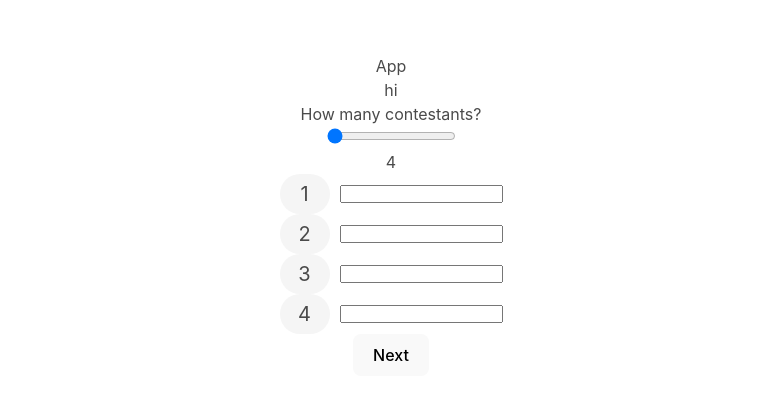
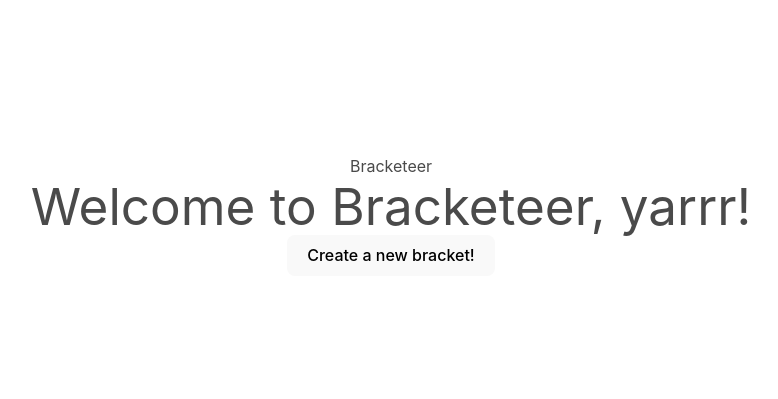
Before and after one commit to harrisimon/bracketeer, a React (Vite) app: page / in a window 1280 px wide. Shown: the part 185-584 px from the top of the page, without its empty margins (249-1027 px from the left). Built offline with nearby package versions, Linux system fonts and the light colour scheme.

Commit message:
added react-router, initial setup, creating bracket currently navigates back to home route

```diff
--- a/package.json
+++ b/package.json
@@ -15,6 +15,8 @@
     "@types/d3": "^7.4.0",
     "@types/node": "18.15.13",
     "@types/react-beautiful-dnd": "^13.1.4",
+    "@types/react-router": "^5.1.20",
+    "@types/react-router-dom": "^5.3.3",
     "axios": "^1.4.0",
     "body-parser": "^1.20.2",
     "cors": "^2.8.5",
@@ -27,7 +29,8 @@
     "react": "^18.2.0",
     "react-beautiful-dnd": "^13.1.1",
     "react-bulma-components": "^4.1.0",
-    "react-dom": "^18.2.0"
+    "react-dom": "^18.2.0",
+    "react-router-dom": "^6.11.1"
   },
   "devDependencies": {
     "@babel/core": "^7.21.4",
--- a/src/client/App.tsx
+++ b/src/client/App.tsx
@@ -1,32 +1,38 @@
-import { useState } from 'react';
-import BracketLeaf from './../client/components/BracketLeaf';
-import './App.css';
-import BracketNode from './../client/components/BracketNode';
-import Input from './components/Input';
-import CreateBracket from './components/CreateBracket';
+import { Fragment, useState } from "react"
+import { HashRouter as Router, Route, Link, Routes } from "react-router-dom"
+import BracketLeaf from "./../client/components/BracketLeaf"
+import "./App.css"
+import BracketNode from "./../client/components/BracketNode"
+import Input from "./components/Input"
+import CreateBracket from "./components/CreateBracket"
+import Home from "./components/pages/home"
 
 function App() {
-  const [count, setCount] = useState(0);
+	const [count, setCount] = useState(0)
 
 	const data = {
 		left: {
-      name: 'Red Dead Redemption 2',
+			name: "Red Dead Redemption 2",
 			votes: 4,
 		},
 		right: {
-      name: 'Ocarina of Time',
+			name: "Ocarina of Time",
 			votes: 6,
 		},
-  };
+	}
 
 	return (
-    <div className='App'>
-      <h3>App</h3>
-      {/* <Input /> */}
-      <CreateBracket />
-      {/*<BracketNode data={data}/>*/}
+		<Fragment>
+			<div className="App">
+				<h3>Bracketeer</h3>
+      {/* Insert nav here later */}
+				<Routes>
+					<Route path="/" element={<Home />} />
+					<Route path="/create" element={<CreateBracket />} />
+				</Routes>
 			</div>
-  );
+		</Fragment>
+	)
 }
 
-export default App;
+export default App
--- a/src/client/components/CreateBracket.tsx
+++ b/src/client/components/CreateBracket.tsx
@@ -1,15 +1,16 @@
-import { useState, FormEvent, Dispatch } from 'react';
-import { MultiStepForm } from './MultiStep';
-import  { postBracket}  from '../api/bracketCalls'
-
-import Input from './Input';
-import SeedOrder from './SeedOrder';
+import { useState, FormEvent, Dispatch } from "react"
+import { MultiStepForm } from "./MultiStep"
+import { postBracket } from "../api/bracketCalls"
+import { useNavigate } from 'react-router-dom'
+import Input from "./Input"
+import SeedOrder from "./SeedOrder"
 
 const CreateBracket = () => {
 	const [contestants, setContestants] = useState(
-    new Array(64).fill('').map((u, i) => ({ name: '', index: i }))
-  );
-  const [sliderVal, setSliderVal] = useState(2);
+		new Array(64).fill("").map((u, i) => ({ name: "", index: i }))
+	)
+	const [sliderVal, setSliderVal] = useState(2)
+  const navigate = useNavigate()
 
 	const { steps, currStepIndex, step, isFirstForm, isLastForm, back, next } =
 		MultiStepForm([
@@ -24,42 +25,47 @@ const CreateBracket = () => {
 				setContestants={setContestants}
 				sliderVal={sliderVal}
 			/>,
-    ]);
+		])
 
 	function handleSubmit(e: FormEvent) {
-    e.preventDefault();
-    console.log('contestants: ', contestants.slice(0, 2 ** sliderVal));
-    if (!isLastForm) return next();
+		e.preventDefault()
+		console.log("contestants: ", contestants.slice(0, 2 ** sliderVal))
+		if (!isLastForm) return next()
 		// when seeded order is submitted, produce an array of
 		// it's possible the whole contestant-as-object approach is more complicated than it needs to be and we could use an array throughout?
 
 		// post this to tournament creation route:
 		const seededOrder = contestants
 			.slice(0, 2 ** sliderVal)
-      .map((el) => el.name);
-    console.log(seededOrder);
+			.map((el) => el.name)
+		console.log(seededOrder)
 		// Object does not require roundInterval or displayVotes but are included in post for now.
-    postBracket({"contestants":seededOrder, "roundInterval": 3000000,
-    "displayVotesDuringRound": false})
+		postBracket({
+			contestants: seededOrder,
+			roundInterval: 3000000,
+			displayVotesDuringRound: false,
+		}).then(()=>navigate('/'))
 	}
 
 	return (
-    <div className='form'>
-      <div className='steps'>
+		<div className="form">
+			<div className="steps">
 				<form onSubmit={handleSubmit}>
 					{step}
-          <div className='nav-buttons'>
+					<div className="nav-buttons">
 						{!isFirstForm && (
-              <button type='button' onClick={back}>
+							<button type="button" onClick={back}>
 								Go Back
 							</button>
 						)}
-            <button type='submit'>{isLastForm ? 'Finish' : 'Next'}</button>
+						<button type="submit">
+							{isLastForm ? "Finish" : "Next"}
+						</button>
 					</div>
 				</form>
 			</div>
 		</div>
-  );
-};
+	)
+}
 
-export default CreateBracket;
+export default CreateBracket
--- /dev/null
+++ b/src/client/components/pages/home.tsx
@@ -0,0 +1,11 @@
+import { Link } from "react-router-dom"
+const Home = () => {
+	return (
+		<div>
+			<h1>Welcome to Bracketeer, yarrr!</h1>
+            {/* replace with nav in app eventually */}
+			<Link to="/create"> <button>Create a new bracket!</button></Link>
+		</div>
+	)
+}
+export default Home
--- a/src/client/main.tsx
+++ b/src/client/main.tsx
@@ -1,11 +1,14 @@
 import React from 'react';
 import ReactDOM from 'react-dom/client';
+import { BrowserRouter } from 'react-router-dom'
 import App from './App';
 import './index.css';
 
 
 ReactDOM.createRoot(document.getElementById('root') as HTMLElement).render(
+    <BrowserRouter>
   <React.StrictMode>
     <App />
   </React.StrictMode>
+    </BrowserRouter>
 );
```
Also changed, not shown: 2 other files (tests, documents, lock files or other folders). Lines whose indentation alone changed are shown as unchanged.
